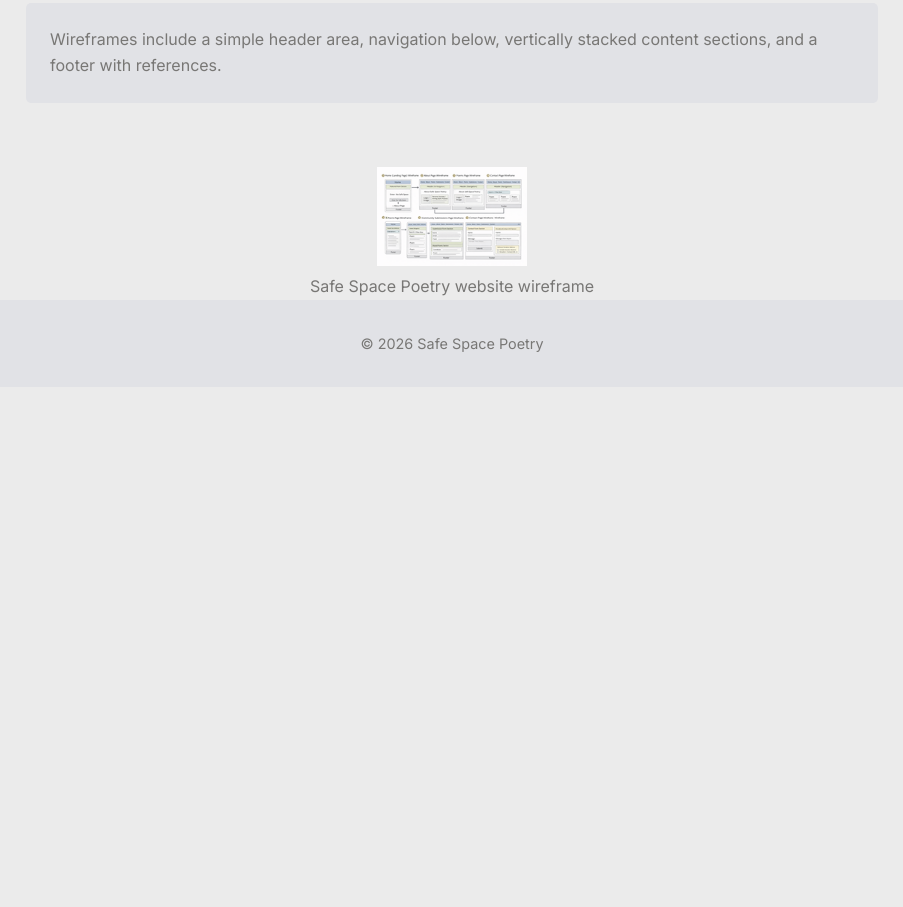
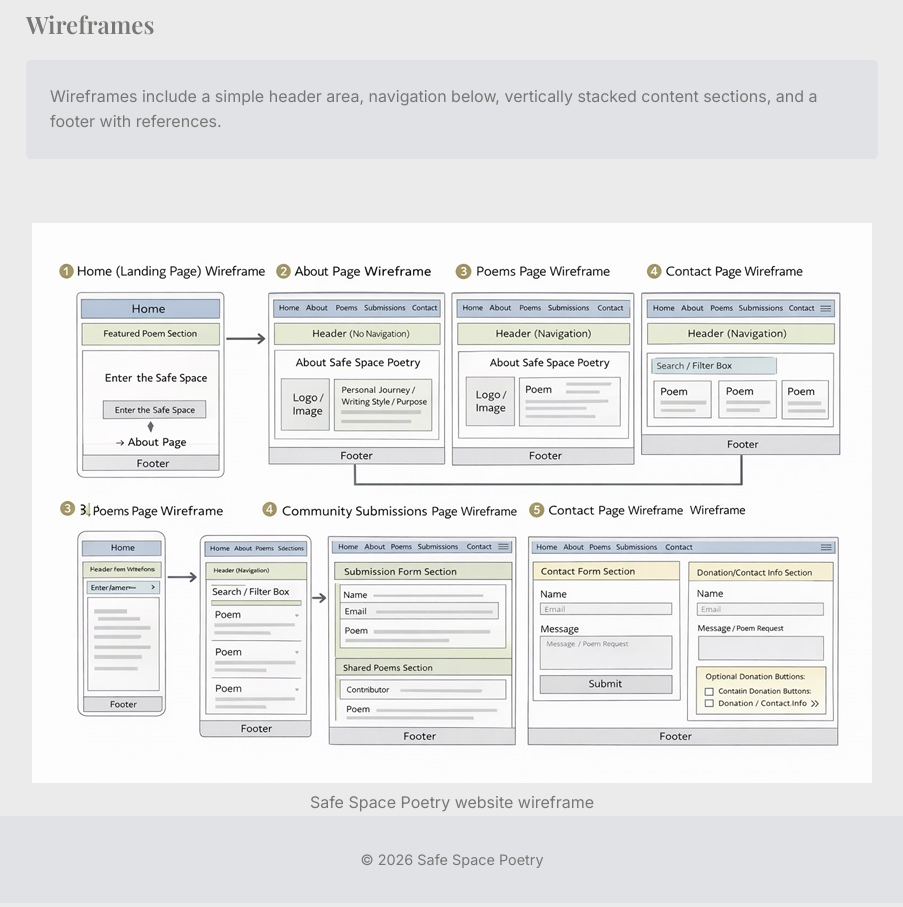
Before and after one commit to iketlenglesedi6-cmd/wdd131, a plain HTML site: page project/siteplan.html in a window 1280 px wide. Shown: the part 2504-3411 px from the top of the page, without its empty margins (188-1091 px from the left). Before the commit the page ends 2923 px from the top, so only its background shows below. Drawn offline with nearby package versions, Linux system fonts and the light colour scheme.

Commit message:
wireframe size fixed

```diff
--- a/project/siteplan.html
+++ b/project/siteplan.html
@@ -114,7 +114,7 @@
       </div>
     </section>
     <figure>
-          <img src="images/website-wireframe.png" alt="wireframe for Safe Space Poetry website">
+          <img src="images/website-wireframe.jpg" alt="wireframe for Safe Space Poetry website">
           <figcaption>Safe Space Poetry website wireframe</figcaption>
     </figure>
   </main>
--- a/project/styles/siteplan.css
+++ b/project/styles/siteplan.css
@@ -86,9 +86,6 @@
   text-align: center;
 }
 
-figure img {
-  max-width: 150px;
-}
 
 footer {
   background-color: var(--light);
```
Also changed, not shown: project/images/website-wireframe.jpg (added), project/images/website-wireframe.png (deleted).
